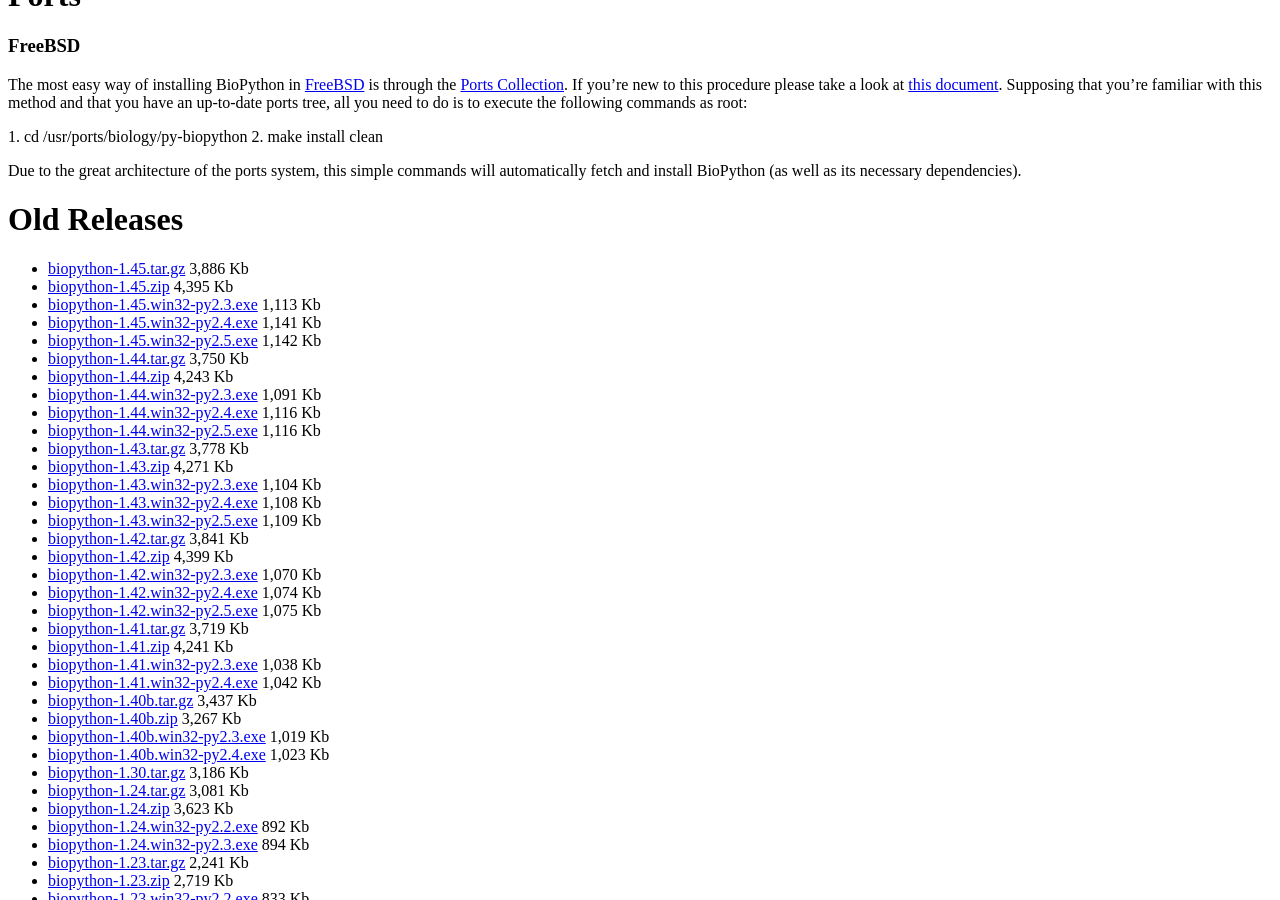
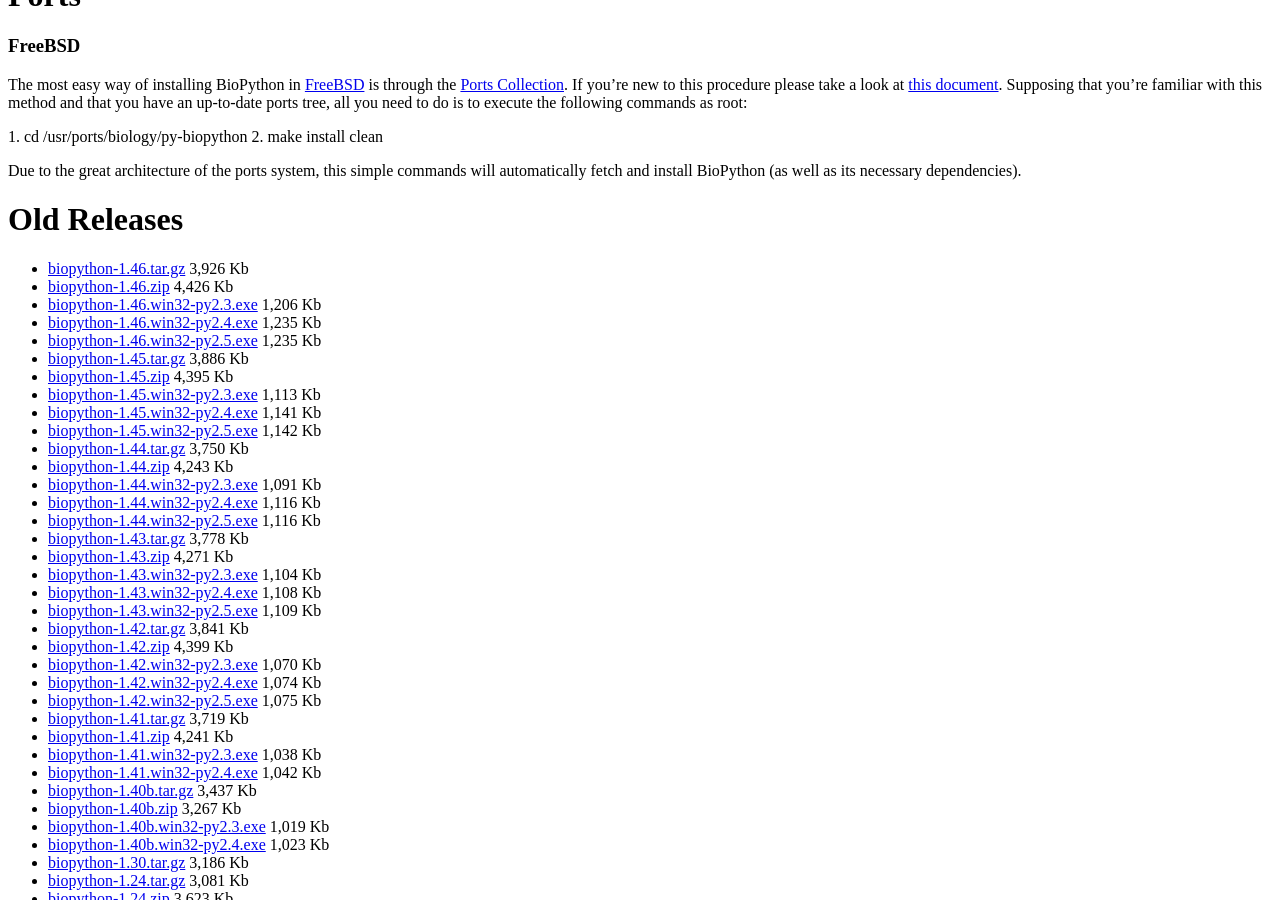
Before and after one commit to biopython/biopython.github.io, a Jekyll site: the page built from wiki/Download.md, in a window 1280 px wide and 900 px high, scrolled down 2003 px. Built offline with Jekyll 4.4.1, drawn with Linux system fonts in a browser that asks for light colours.

Commit message:
/* Old Releases */

```diff
--- a/wiki/Download.md
+++ b/wiki/Download.md
@@ -186,6 +186,16 @@ dependencies).
 Old Releases
 ============
 
+-   [biopython-1.46.tar.gz](http://biopython.org/DIST/biopython-1.46.tar.gz)
+    3,926 Kb
+-   [biopython-1.46.zip](http://biopython.org/DIST/biopython-1.46.zip)
+    4,426 Kb
+-   [biopython-1.46.win32-py2.3.exe](http://biopython.org/DIST/biopython-1.46.win32-py2.3.exe)
+    1,206 Kb
+-   [biopython-1.46.win32-py2.4.exe](http://biopython.org/DIST/biopython-1.46.win32-py2.4.exe)
+    1,235 Kb
+-   [biopython-1.46.win32-py2.5.exe](http://biopython.org/DIST/biopython-1.46.win32-py2.5.exe)
+    1,235 Kb
 -   [biopython-1.45.tar.gz](http://biopython.org/DIST/biopython-1.45.tar.gz)
     3,886 Kb
 -   [biopython-1.45.zip](http://biopython.org/DIST/biopython-1.45.zip)
```
Also changed, not shown: 1 other file.
